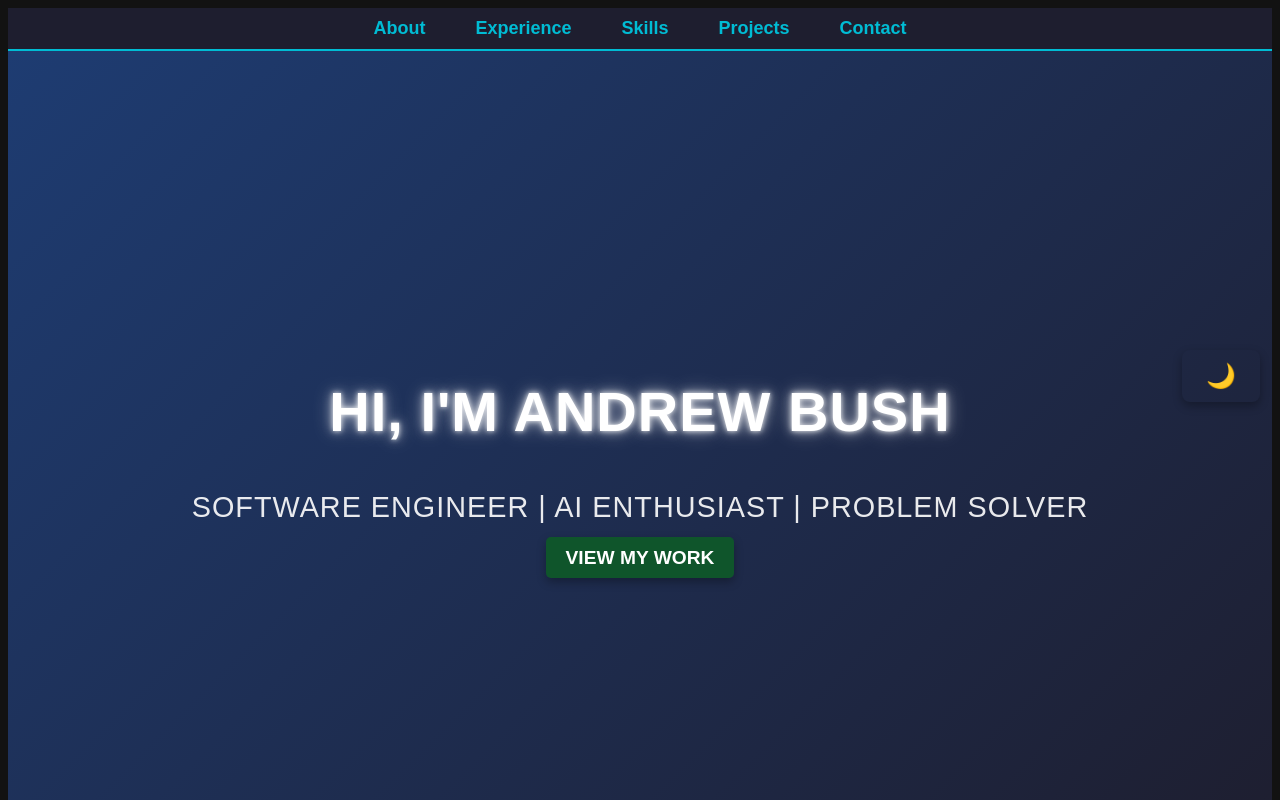
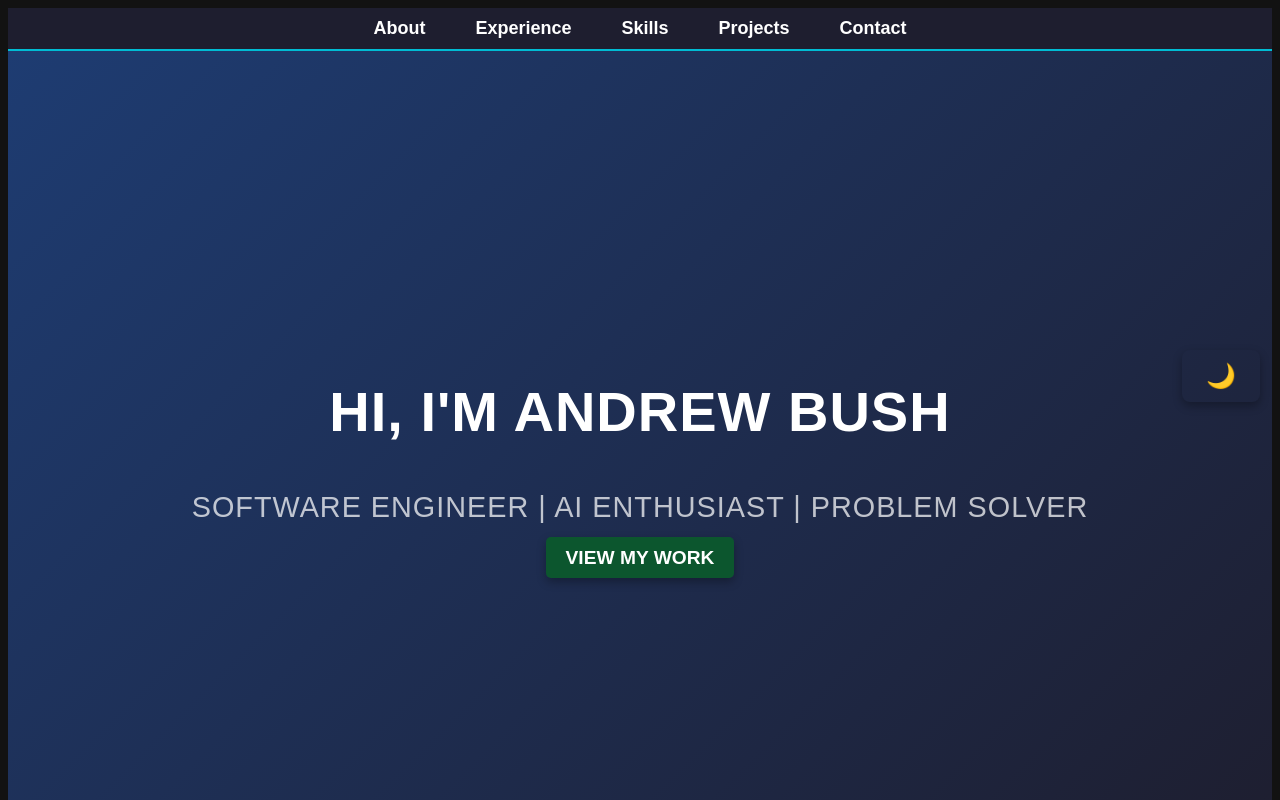
Before and after one commit to drewbush1990/interactive-resume, a React (Create React App) app: page / in a window 1280 px wide. Shown: the top 800 px of the page. Built offline with nearby package versions, Linux system fonts and the light colour scheme.

Commit message:
Fixed button colors.

```diff
--- a/src/App.js
+++ b/src/App.js
@@ -10,7 +10,6 @@ import Footer from "./components/Footer";
 import "./App.css";
 
 function App() {
-  // Load dark mode preference from localStorage (if exists), otherwise default to true
   const storedMode = localStorage.getItem("darkMode");
   const [darkMode, setDarkMode] = useState(
     storedMode ? JSON.parse(storedMode) : true
@@ -25,7 +24,6 @@ function App() {
       document.body.classList.remove("dark-mode");
     }
 
-    // Save preference to localStorage
     localStorage.setItem("darkMode", JSON.stringify(darkMode));
   }, [darkMode]);
 
--- a/src/components/Contact.css
+++ b/src/components/Contact.css
@@ -17,15 +17,18 @@
   margin-bottom: 1rem;
 }
 
+/* Contact Button - Matches Hero Button */
 .contact-button {
   display: inline-block;
   padding: 10px 20px;
-  background-color: var(--accent-color);
-  color: var(--background-color);
+  background-color: var(--button-bg-color);
+  color: var(--button-text-color);
   border-radius: 5px;
   text-decoration: none;
+  font-size: 1.2rem;
   font-weight: bold;
-  transition: background-color 0.3s ease, transform 0.3s ease;
+  transition: background-color 0.3s ease, color 0.3s ease;
+  border: none;
 }
 
 .contact-button:hover {
--- a/src/components/Experience.css
+++ b/src/components/Experience.css
@@ -10,7 +10,6 @@
   margin-bottom: 20px;
 }
 
-/* Glow effect in dark mode only */
 .dark-mode .experience-header {
   text-shadow: 0 0 10px rgba(255, 255, 255, 0.8),
                0 0 20px rgba(255, 255, 255, 0.6),
@@ -18,7 +17,6 @@
   animation: glow 1.5s ease-in-out infinite alternate;
 }
 
-/* Remove glow in light mode */
 .light-mode .experience-header {
   text-shadow: none !important;
   color: #000000 !important;
--- a/src/components/Hero.css
+++ b/src/components/Hero.css
@@ -7,52 +7,30 @@
     text-align: center;
 }
 
-/* Title Glow Effect - Dark Mode (White Glow) */
 .hero-content h1 {
     font-size: 3.5rem;
     font-weight: 600;
     color: var(--accent-color);
-    text-shadow:
-        0 0 10px rgba(255, 255, 255, 0.9),
-        0 0 20px rgba(255, 255, 255, 0.7),
-        0 0 40px rgba(255, 255, 255, 0.5);
-    animation: glow 1.5s ease-in-out infinite alternate;
+    text-shadow: none !important;
 }
 
-/* Adjust glow animation */
-@keyframes glow {
-    0% {
-        text-shadow:
-            0 0 5px rgba(255, 255, 255, 0.8),
-            0 0 10px rgba(255, 255, 255, 0.6),
-            0 0 20px rgba(255, 255, 255, 0.4);
-    }
-    100% {
-        text-shadow:
-            0 0 10px rgba(255, 255, 255, 0.9),
-            0 0 20px rgba(255, 255, 255, 0.7),
-            0 0 40px rgba(255, 255, 255, 0.5);
-    }
+.dark-mode .hero-content h1 {
+    color: var(--accent-color);
+    text-shadow: none !important;
 }
 
-/* Light Mode - Make Hero Section Text White */
 .light-mode .hero-content h1 {
     color: #ffffff !important;
+    text-shadow: none !important;
 }
 
-.light-mode .hero-content h2 {
-    color: #ffffff !important;
-}
-
-/* Subheading */
 .hero-content h2 {
     font-size: 1.8rem;
     font-weight: 500;
-    color: var(--text-color);
+    color: var(--glow-color);
     opacity: 0.9;
 }
 
-/* Hero Button */
 .hero-button {
     padding: 10px 20px;
     background-color: var(--button-bg-color);
--- a/src/components/Navbar.css
+++ b/src/components/Navbar.css
@@ -24,7 +24,7 @@
 }
 
 .navbar a {
-  color: #00bcd4;
+  color: #ffffff;
   text-decoration: none;
   font-size: 18px;
   font-weight: bold;
--- a/src/components/Projects.css
+++ b/src/components/Projects.css
@@ -10,7 +10,6 @@
   margin-bottom: 20px;
 }
 
-/* Glow effect in dark mode only */
 .dark-mode .projects-header {
   text-shadow: 0 0 10px rgba(255, 255, 255, 0.8),
                0 0 20px rgba(255, 255, 255, 0.6),
@@ -18,7 +17,6 @@
   animation: glow 1.5s ease-in-out infinite alternate;
 }
 
-/* Remove glow in light mode */
 .light-mode .projects-header {
   text-shadow: none !important;
   color: #000000 !important;
--- a/src/components/Skills.css
+++ b/src/components/Skills.css
@@ -9,7 +9,6 @@
   margin-bottom: 2rem;
 }
 
-/* Glow effect in dark mode only */
 .dark-mode .skills-header {
   text-shadow: 0 0 10px rgba(255, 255, 255, 0.8),
                0 0 20px rgba(255, 255, 255, 0.6),
@@ -17,13 +16,11 @@
   animation: glow 1.5s ease-in-out infinite alternate;
 }
 
-/* Remove glow in light mode */
 .light-mode .skills-header {
   text-shadow: none !important;
   color: #000000 !important;
 }
 
-/* 🔽 Adjusted Skill Image Size */
 .skill-item {
   text-align: center;
   display: flex;
@@ -33,8 +30,8 @@
 }
 
 .skill-image {
-  width: 75px;  /* Slightly bigger than before */
-  height: 75px; /* Maintain aspect ratio */
+  width: 75px;
+  height: 75px;
   margin: 0 auto;
   background-color: var(--card-bg-color);
   padding: 8px;
@@ -46,11 +43,10 @@
   transform: scale(1.1);
 }
 
-/* 🔽 Adjusted Text Size & Centering */
 .skill-name {
   color: var(--text-color);
-  font-size: 1rem;  /* Restore normal size */
+  font-size: 1rem;
   font-weight: 500;
   text-align: center;
-  margin-top: 8px; /* Increase spacing for better layout */
+  margin-top: 8px;
 }
--- a/src/index.css
+++ b/src/index.css
@@ -2,7 +2,7 @@
   --background-color: #121212;
   --text-color: #ffffff;
   --accent-color: #ffffff;
-  --button-bg-color: #0f552b;
+  --button-bg-color: #0c562e;
   --button-hover-bg-color: #117b42;
   --card-bg-color: #222;
   --secondary-text-color: #aaaaaa;
@@ -21,12 +21,10 @@
   --glow-color: rgba(255, 255, 255, 0.7);
 }
 
-/* Apply Font to Whole Site */
 body {
   font-family: var(--font-family);
 }
 
-/* Header & Section Titles */
 h1, h2, h3 {
   font-weight: 700;
   text-transform: uppercase;
@@ -34,7 +32,6 @@ h1, h2, h3 {
   letter-spacing: 1px;
 }
 
-/* Add Glowing Effect to Titles */
 h1 {
   font-size: 3rem;
   color: var(--accent-color);
@@ -51,14 +48,12 @@ h1 {
   }
 }
 
-/* Paragraph Styling for Readability */
 p {
   font-size: 1.2rem;
   line-height: 1.8;
   font-weight: 400;
 }
 
-/* Buttons: Modern Style */
 button, .hero-button, .contact-button {
   font-size: 1.2rem;
   padding: 12px 24px;
```
